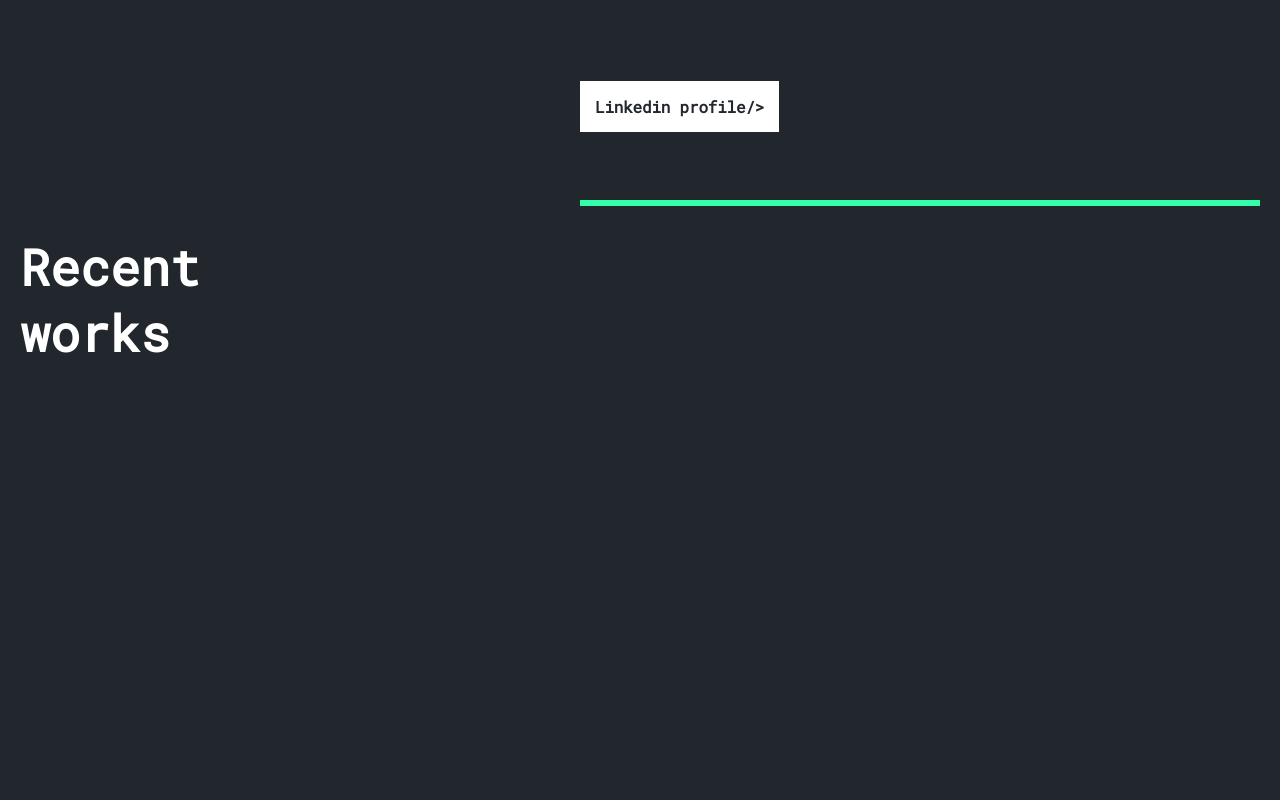
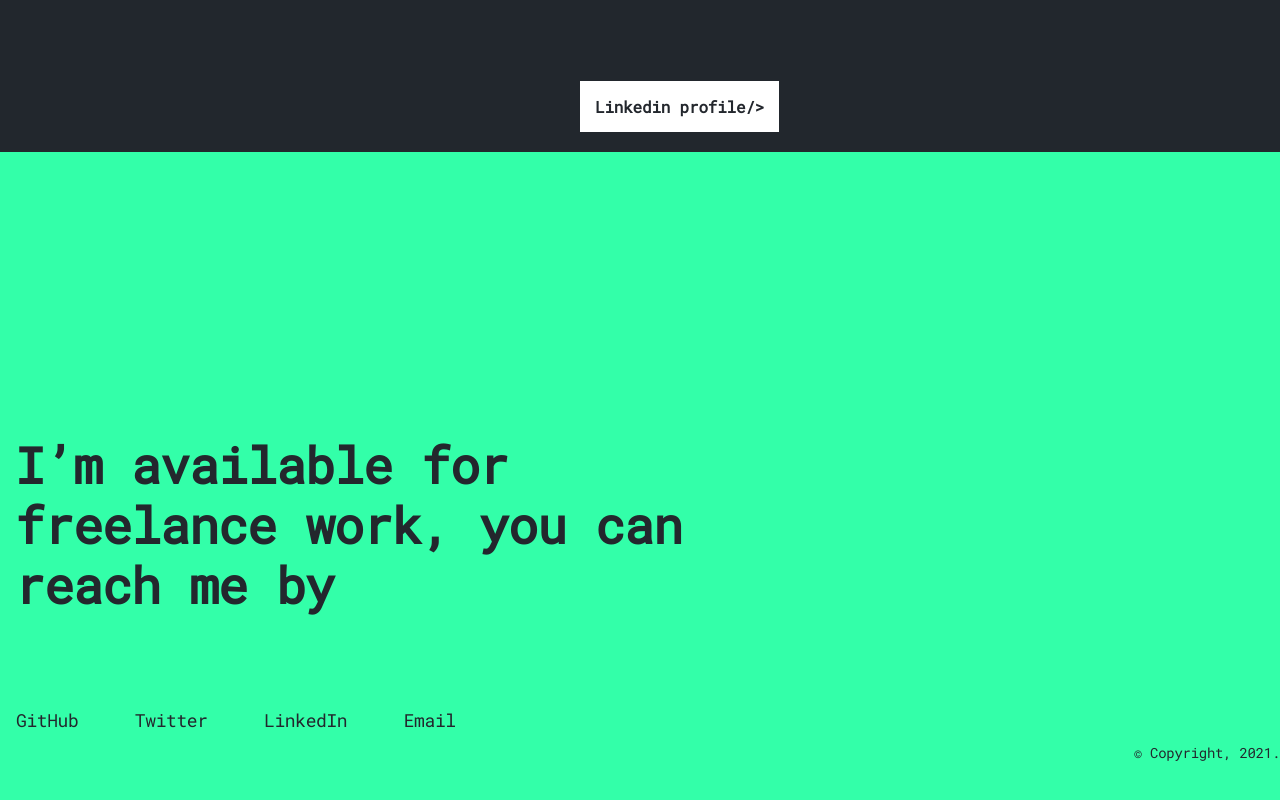
Before and after one commit to lenargasimov/lenargasimov.github.io, a plain HTML site: page index.html in a window 1280 px wide. Shown: the part 2467-3267 px from the top of the page. Before the commit the page ends 2964 px from the top, so only its background shows below. Drawn offline with Linux system fonts and the light colour scheme; no server answers.

Commit message:
refactor: added footer

```diff
--- a/css/style.css
+++ b/css/style.css
@@ -228,6 +228,47 @@ ul li:before {
   margin-right: 20px;
 }
 
+/* Style the footer */
+.footer {
+  background-color: #33FFA9;
+  padding: 218px 0px 232px 0px;
+}
+
+.footer-description {
+  font-size: 50px;
+  color: #23272D;
+  font-weight: 600;
+  line-height: 1.2em;
+  letter-spacing: -1px;
+  padding: 15px;
+  width: 60%;
+}
+
+.social-links-footer {
+  font-size: 18px;
+  line-height: 21px;
+  letter-spacing: -0.4px;
+  padding-top: 30px;
+}
+
+.social-links-footer a {
+  color: #23272D;
+  text-decoration: none;
+  padding-right: 30px;
+  padding-left: 16px;
+}
+
+.social-links-footer a:hover {
+
+}
+
+.copyright {
+  float: right;
+  font-size: 14px;
+  line-height: 1.14em;
+  letter-spacing: -0.28px;
+  color: #23272D;
+}
 /* Responsive layout - when the screen is less than 800px wide, make the two columns stack on top of each other instead of next to each other */
 @media screen and (max-width: 800px) {
   .leftcolumn, .rightcolumn {
@@ -252,6 +293,11 @@ ul li:before {
   .intro {
     width: 90%;
   }
+  .social-links-footer a {
+    display: block;
+    padding-bottom: 30px;
+    font-size: 22px;
+  }
 }
 
 @media screen and (max-width: 600px) {
--- a/index.html
+++ b/index.html
@@ -1,7 +1,7 @@
 <!DOCTYPE html>
 <html>
 <head>
-
+    <meta charset="utf-8">
     <title>Lenar Gasimov</title>
     <meta name="viewport" content="width=device-width, initial-scale=1">
     <link rel="icon" type="image/png" href="https://github.com/lenargasimov.png">
@@ -20,10 +20,6 @@
     <link rel="preconnect" href="https://fonts.gstatic.com" crossorigin>
     <link href="https://fonts.googleapis.com/css2?family=Roboto+Mono&display=swap" rel="stylesheet">
     <link href="https://fonts.googleapis.com/css2?family=Roboto&display=swap" rel="stylesheet">
-
-<style>
-
-</style>
 </head>
 <body>
 <!-- Spotify alert -->
@@ -86,19 +82,33 @@
   </div>
 </div>
 
-<div class="row">
-  <div class="leftcolumn">
-    <div class="card">
-      <h2>Recent works</h2>
-    </div>
+<!--<div class="row">-->
+<!--  <div class="leftcolumn">-->
+<!--    <div class="card">-->
+<!--      <h2>Recent works</h2>-->
+<!--    </div>-->
 
+<!--  </div>-->
+<!--  <div class="rightcolumn">-->
+<!--    <div class="card">-->
+<!--    <hr class="hr">-->
+<!--    </div>-->
+<!--  </div>-->
+<!--</div>-->
+
+<div class="footer">
+  <p class="footer-description">I’m available for freelance work, you can reach me by</p>
+  <div class="social-links-footer">
+    <a href="" target="_blank">GitHub</a>
+    <a href="" target="_blank">Twitter</a>
+    <a href="" target="_blank">LinkedIn</a>
+    <a href="mailto:lenargasimov@yahoo.com">Email</a>
   </div>
-  <div class="rightcolumn">
-    <div class="card">
-    <hr class="hr">
-    </div>
-  </div>
+    <!--    Copyright-->
+    <p class="copyright">&copy; Copyright, 2021.<script>new Date().getFullYear()>2021&&document.write("-"+new Date().getFullYear());</script></p>
 </div>
+
+
 
 <script src="js/index.js"></script>
 
```
